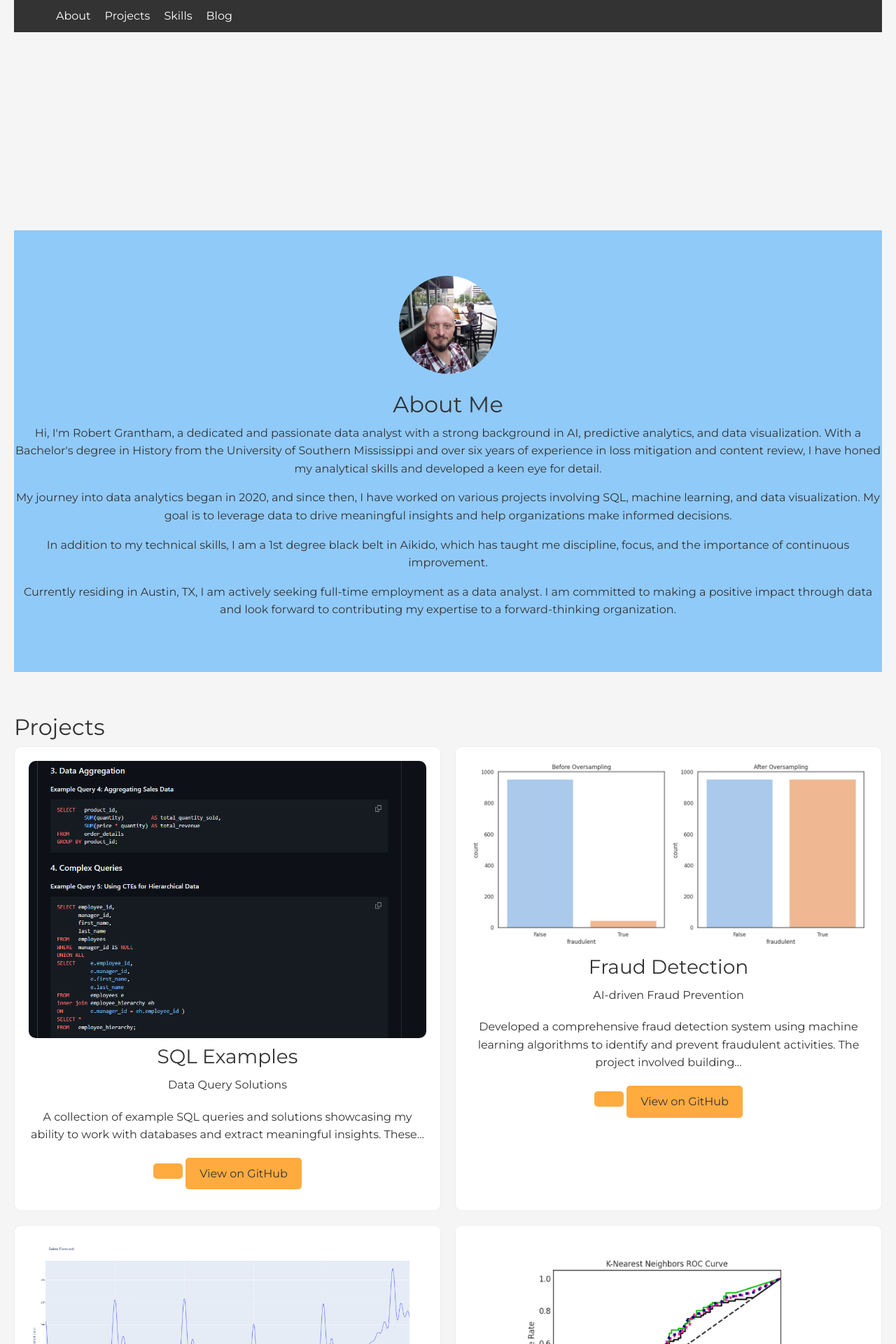
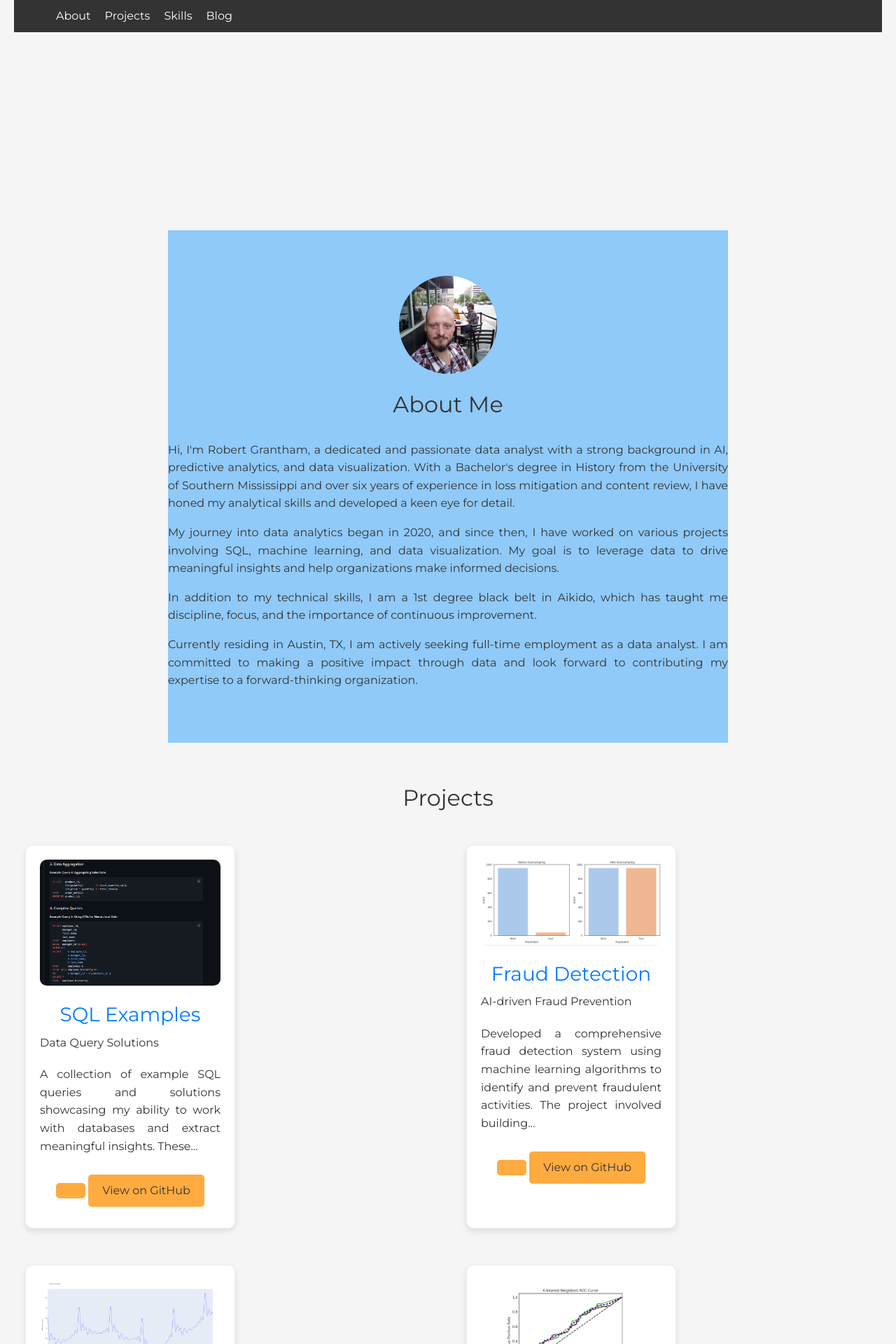
Before and after one commit to rgrantham82/rgrantham82.github.io, a Jekyll site: the page built from index.html, in a window 1280 px wide. Shown: the top 1920 px of the page at 70% size. Built offline with Jekyll 4.4.1, drawn with Linux system fonts in a browser that asks for light colours; nearby versions of some CDN libraries.

Commit message:
Update styles.css

```diff
--- a/assets/css/styles.css
+++ b/assets/css/styles.css
@@ -15,36 +15,138 @@ body {
   font-family: 'Montserrat', sans-serif;
   line-height: 1.6;
   color: var(--text-color);
-  background-color: var(--background-color); /* Use light grey as background */
+  background-color: var(--background-color);
   padding: 0;
-  margin: 0 20px; /* Add margin to the body */
+  margin: 0 20px;
 }
 
 header,
 footer {
   width: 100%;
-  background-color: var(--header-footer-background); /* Example background color */
-  color: var(--header-footer-text); /* Example text color */
-  text-align: center; /* Center align text */
-  /* Add any other styles as needed */
+  background-color: var(--header-footer-background);
+  color: var(--header-footer-text);
+  text-align: center;
+}
+
+.about-container, .projects-section, .skills-section, .blog-section {
+  padding: 2em;
+  margin: 0 auto;
+  max-width: 800px;
+}
+
+.circular-image {
+  display: block;
+  margin: 0 auto;
+  border-radius: 50%;
+  width: 150px;
+  height: 150px;
+}
+
+h2 {
+  text-align: center;
+  margin-bottom: 1em;
+  color: var(--text-color);
+}
+
+p {
+  text-align: justify;
+  margin-bottom: 1em;
+}
+
+.projects-container {
+  display: flex;
+  flex-wrap: wrap;
+  gap: 1em;
+  justify-content: center;
+}
+
+.project-card {
+  background: #fff;
+  border-radius: 10px;
+  box-shadow: 0 4px 8px rgba(0, 0, 0, 0.1);
+  overflow: hidden;
+  max-width: 300px;
+  margin: 1em;
+  text-align: center;
+  padding: 1em;
+}
+
+.project-card img {
+  max-width: 100%;
+  border-bottom: 1px solid #eee;
+  margin-bottom: 1em;
+}
+
+.project-card h3 {
+  margin: 0.5em 0;
+  color: #007BFF;
+}
+
+.project-card p {
+  margin-bottom: 1em;
+}
+
+.btn, .btn-github {
+  display: inline-block;
+  margin: 0.5em 0;
+  padding: 0.5em 1em;
+  background: #007BFF;
+  color: #fff;
+  text-decoration: none;
+  border-radius: 5px;
+}
+
+.btn-github {
+  background: #24292e;
+}
+
+.skills-section ul {
+  list-style: none;
+  padding: 0;
+  display: flex;
+  flex-wrap: wrap;
+  justify-content: center;
+  gap: 1em;
+}
+
+.skills-section li {
+  background: #f1f1f1;
+  padding: 0.5em 1em;
+  border-radius: 5px;
+}
+
+.blog-section article {
+  background: #fff;
+  border-radius: 10px;
+  box-shadow: 0 4px 8px rgba(0, 0, 0, 0.1);
+  padding: 1em;
+  margin: 1em 0;
+}
+
+.blog-section h3 {
+  margin: 0.5em 0;
+}
+
+.blog-section p {
+  margin: 0.5em 0;
 }
 
 .main-content {
-  padding: 20px; /* Example padding for main content area */
+  padding: 20px;
 }
 
 /* Container */
 .container {
   width: 100%;
-  max-width: 1200px; /* Adjust maximum width for main content */
-  margin: 0 auto; /* Center align the container */
-  padding: 0 20px; /* Add padding inside the container if needed */
+  max-width: 1200px;
+  margin: 0 auto;
+  padding: 0 20px;
 }
 
 /* Hero Section */
 .hero {
-  background-color: var(--secondary-color); /* Lavender background */
-  color: var(--text-color); /* Adjust text color for readability */
+  background-color: var(--secondary-color);
+  color: var(--text-color);
   padding: 60px 0;
   text-align: center;
 }
@@ -52,7 +154,7 @@ footer {
 .hero .btn,
 .hero .resume-btn {
   margin: 10px;
-  background-color: var(--accent-color); /* Vibrant orange button background */
+  background-color: var(--accent-color);
   color: var(--text-color);
   padding: 10px 20px;
   text-decoration: none;
@@ -61,7 +163,7 @@ footer {
 
 .hero .btn:hover,
 .hero .resume-btn:hover {
-  background-color: rgba(255, 171, 64, 0.9); /* Darker orange on hover */
+  background-color: rgba(255, 171, 64, 0.9);
 }
 
 /* Navbar */
@@ -94,7 +196,7 @@ footer {
 }
 
 .navbar-toggle {
-  display: none; /* Initially hide on larger screens */
+  display: none;
   background: none;
   border: none;
   cursor: pointer;
@@ -104,27 +206,27 @@ footer {
 
 @media (max-width: 768px) {
   .navbar-toggle {
-    display: block; /* Display toggle button on smaller screens */
+    display: block;
   }
 
   .nav-links {
-    display: none; /* Hide nav links by default on small screens */
+    display: none;
     position: absolute;
-    top: 100%; /* Adjust dropdown position */
+    top: 100%;
     left: 0;
     width: 100%;
     background-color: var(--header-footer-background);
     padding: 10px 0;
-    box-shadow: 0 4px 6px rgba(0, 0, 0, 0.1); /* Add shadow */
+    box-shadow: 0 4px 6px rgba(0, 0, 0, 0.1);
   }
 
   .nav-links.is-active {
-    display: flex; /* Show nav links when is-active class is added */
+    display: flex;
     flex-direction: column;
   }
 
   .nav-links li {
-    margin: 10px 0; /* Adjust list item margin */
+    margin: 10px 0;
   }
 }
 
@@ -132,7 +234,7 @@ footer {
 #about {
   padding: 60px 0;
   text-align: center;
-  background-color: var(--primary-color); /* Serene Sky Blue */
+  background-color: var(--primary-color);
 }
 
 .about-container {
@@ -147,7 +249,7 @@ footer {
   height: 150px;
   object-fit: cover;
   margin-bottom: 20px;
-  border: 5px solid var(--primary-color); /* Use serene sky blue border */
+  border: 5px solid var(--primary-color);
   transition: transform 0.3s ease;
 }
 
@@ -177,7 +279,7 @@ footer {
 
 .projects-container {
   display: grid;
-  grid-template-columns: repeat(2, 1fr); /* Grid layout with 2 columns */
+  grid-template-columns: repeat(2, 1fr);
   gap: 20px;
 }
 
@@ -210,7 +312,7 @@ footer {
 
 .project-card .btn,
 .project-card .btn-github {
-  background-color: var(--accent-color); /* Vibrant orange button background */
+  background-color: var(--accent-color);
   color: var(--text-color);
   padding: 10px 20px;
   text-decoration: none;
@@ -221,7 +323,7 @@ footer {
 
 .project-card .btn:hover,
 .project-card .btn-github:hover {
-  background-color: rgba(255, 171, 64, 0.9); /* Darker orange on hover */
+  background-color: rgba(255, 171, 64, 0.9);
 }
 
 /* Blog Section */
@@ -251,7 +353,7 @@ footer {
 
 footer p {
   margin: 0;
-  font-size: 14px; /* Adjust font size for better readability */
+  font-size: 14px;
 }
 
 .social-icons {
@@ -259,7 +361,7 @@ footer p {
   padding: 0;
   margin: 10px 0 0;
   display: flex;
-  justify-content: center; /* Center align icons */
+  justify-content: center;
 }
 
 .social-icons li {
@@ -268,7 +370,7 @@ footer p {
 
 .social-icons li a {
   color: var(--header-footer-text);
-  font-size: 1.5em; /* Adjust icon size */
+  font-size: 1.5em;
   text-decoration: none;
   transition: color 0.3s ease;
 }
@@ -295,7 +397,7 @@ footer p {
 /* Flip animation for project cards */
 .project-card {
   transition: transform 0.6s;
-  transform-style: preserve-3d;
+  transform-style: preserve-3d;/* Flip animation for project cards */.
   perspective: 1000px;
 }
 
```
